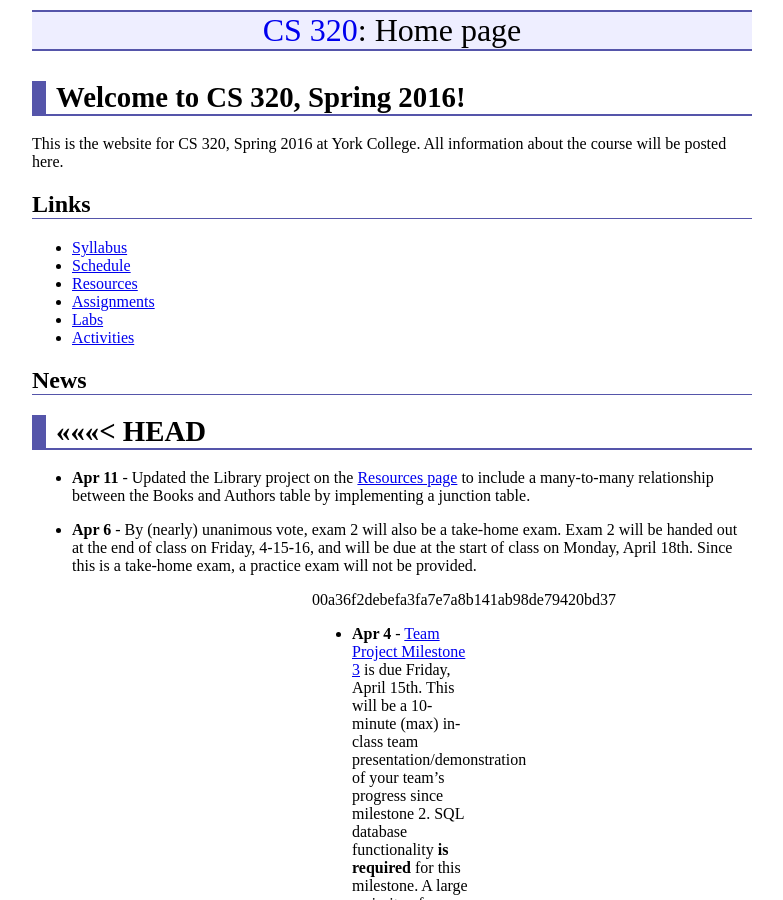
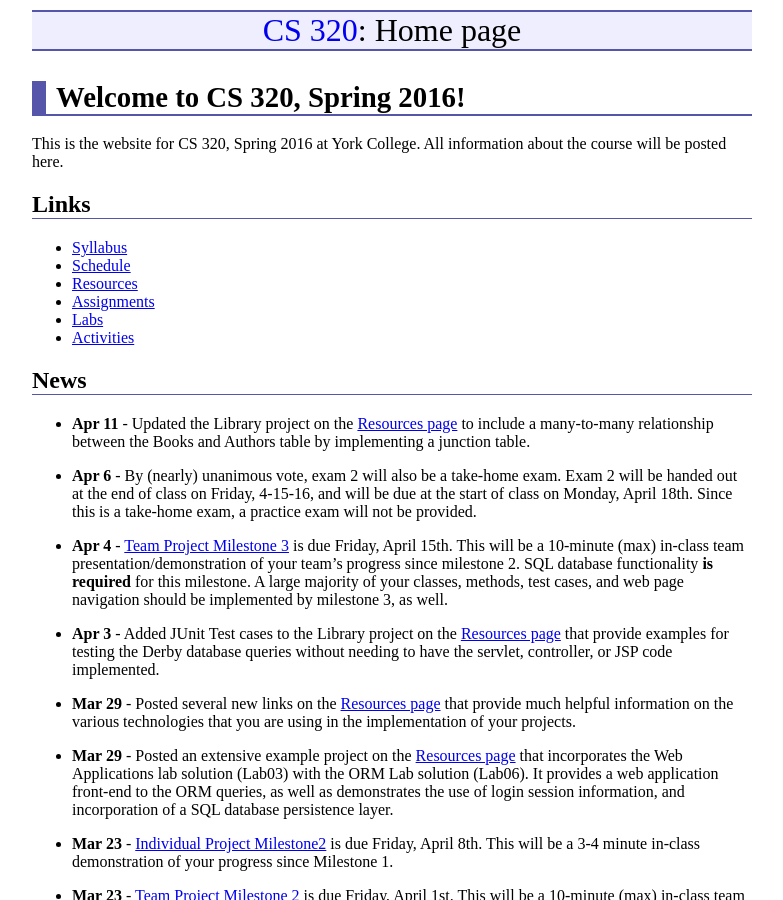
Before and after one commit to ycpcs/cs320-spring2016, a Jekyll site: the page built from index.md, in a window 1280 px wide and 900 px high. Shown: the whole window, without its empty margins (248-1031 px from the left). Built offline with Jekyll 4.4.1, drawn with Linux system fonts in a browser that asks for light colours.

Commit message:
resolved merge conflicts

```diff
--- a/index.md
+++ b/index.md
@@ -28,13 +28,10 @@ All information about the course will be posted here.
 * **Apr 22** - [Assignment 8](assign/assign08.html) describes the deliverables for the team project.
 ­-->
 
-<<<<<<< HEAD
-=======
 * **Apr 11** - Updated the Library project on the [Resources page](./resources) to include a many-to-many relationship between the Books and Authors table by implementing a junction table.
 
 * **Apr 6** - By (nearly) unanimous vote, exam 2 will also be a take-home exam.  Exam 2 will be handed out at the end of class on Friday, 4-15-16, and will be due at the start of class on Monday, April 18th.  Since this is a take-home exam, a practice exam will not be provided.
 
->>>>>>> 00a36f2debefa3fa7e7a8b141ab98de79420bd37
 * **Apr 4** - [Team Project Milestone 3](assign/assign03.html) is due Friday, April 15th.  This will be a 10-minute (max) in-class team presentation/demonstration of your team's progress since milestone 2.  SQL database functionality **is required** for this milestone.  A large majority of your classes, methods, test cases, and web page navigation should be implemented by milestone 3, as well.
 
 * **Apr 3** - Added JUnit Test cases to the Library project on the [Resources page](./resources) that provide examples for testing the Derby database queries without needing to have the servlet, controller, or JSP code implemented.
```
